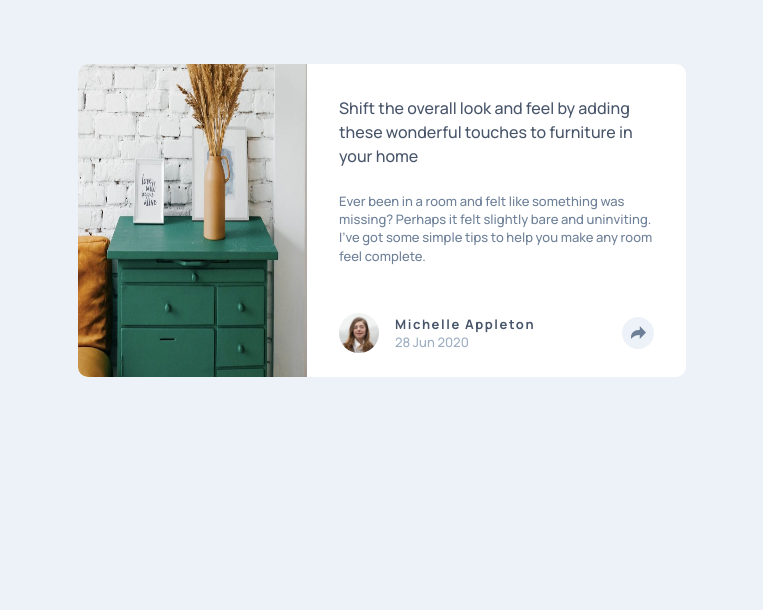
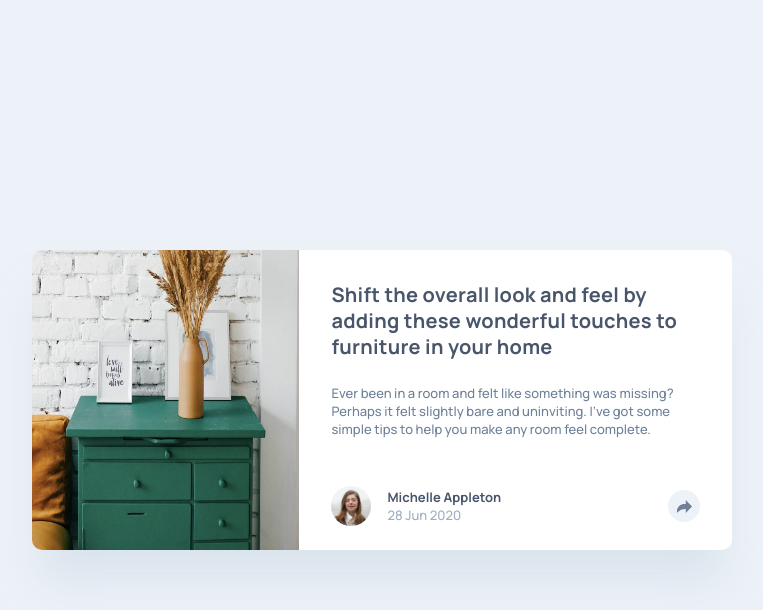
Before and after one commit to BlonoBuccellati/fm-article-preview-component, a Next.js app: page / in a window 1280 px wide. Shown: the top 610 px of the page, without its empty margins (258-1021 px from the left). Built offline with nearby package versions, Linux system fonts and the light colour scheme.

Commit message:
fix(style): 微調整

```diff
--- a/src/app/page.tsx
+++ b/src/app/page.tsx
@@ -13,10 +13,8 @@ const ARTICLE: ArticleProps = {
 
 export default function Home() {
   return (
-    <main>
-      <div className="my-800">
-        <PostCard article={ARTICLE} />
-      </div>
+    <main className="flex min-h-screen items-center">
+      <PostCard article={ARTICLE} />
     </main>
   );
 }
--- a/src/components/post-card.tsx
+++ b/src/components/post-card.tsx
@@ -17,13 +17,14 @@ import ArticleProps from "@/types/article";
 
 const PostCard = ({ article }: { article: ArticleProps }) => {
   const [open, setOpen] = useState(false);
+  const togglePopover = () => setOpen((prev) => !prev);
   return (
-    <Card className="tablet:flex mx-auto max-w-5/6">
+    <Card className="tablet:flex tablet:max-w-[clamp(38rem,29.286rem+18.15vw,45.625rem)] mx-auto max-w-5/6 [box-shadow:0px_40px_40px_-10px_rgba(201,213,225,0.5)]">
       {/* heroImage */}
       <Image
         alt="hero image"
         src={drawers}
-        className="tablet:rounded-t-none tablet:rounded-l-[10px] tablet:max-w-[229px] rounded-t-[10px]"
+        className="tablet:rounded-t-none tablet:rounded-l-[10px] tablet:max-w-[clamp(14.313rem,10.67rem+7.59vw,17.5rem)] tablet:max-h-none tablet:object-fill max-h-[194px] rounded-t-[10px] object-cover [object-position:50%_22%]"
       />
       <div className="space-y-600">
         <CardContent className="space-y-300">
@@ -33,7 +34,7 @@ const PostCard = ({ article }: { article: ArticleProps }) => {
         <CardFooter className="relative flex items-center justify-between px-400 pb-300">
           <UserProfile userName={article.userName} articleDate={article.date} />
           {/* share button とpopover*/}
-          <ShareButton open={open} onClick={() => setOpen((prev) => !prev)} />
+          <ShareButton open={open} onClick={togglePopover} />
           {open && (
             // bottom-0, left-0で固定
             <SharePopover className="tablet:left-[55%] tablet:w-max tablet:bottom-[130%] absolute bottom-0 left-0 w-full rounded-b-lg" />
--- a/src/components/ui/card.tsx
+++ b/src/components/ui/card.tsx
@@ -4,10 +4,7 @@ function Card({ className, ...props }: React.ComponentProps<"article">) {
   return (
     <article
       data-slot="card"
-      className={cn(
-        "tablet:max-desktop:max-w-[608px] desktop:max-w-[730px] rounded-[10px] bg-white",
-        className,
-      )}
+      className={cn("rounded-[10px] bg-white", className)}
       {...props}
     />
   );
@@ -31,7 +28,7 @@ function CardTitle({ className, ...props }: React.ComponentProps<"h1">) {
   return (
     <h1
       data-slot="card-title"
-      className={cn((className = "className=typo-1 text-gray-900"), className)}
+      className={cn("typo-1 text-gray-900", className)}
       {...props}
     />
   );
--- a/src/styles/utilities/typography-token.css
+++ b/src/styles/utilities/typography-token.css
@@ -16,7 +16,7 @@
   font-family: var(--font-manrepo);
   font-size: 13px;
   line-height: 140%;
-  letter-spacing: 0.12em;
+  letter-spacing: 0.0012em;
   font-weight: var(--font-weight-bold);
 }
 @utility typo-3-overline {
```
